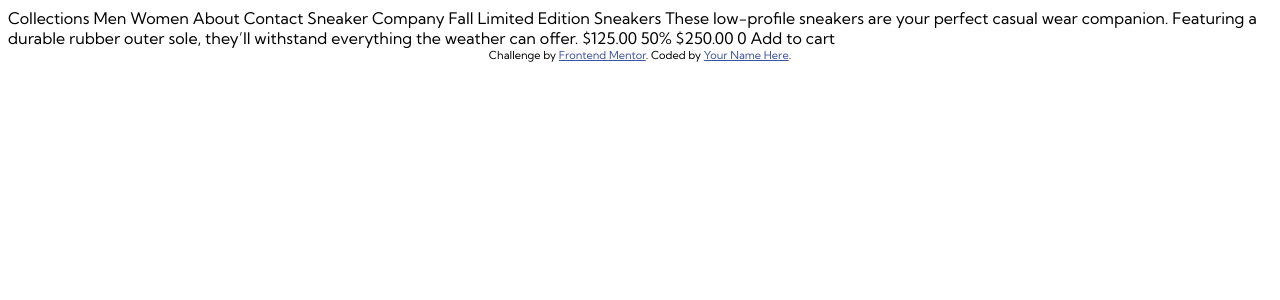
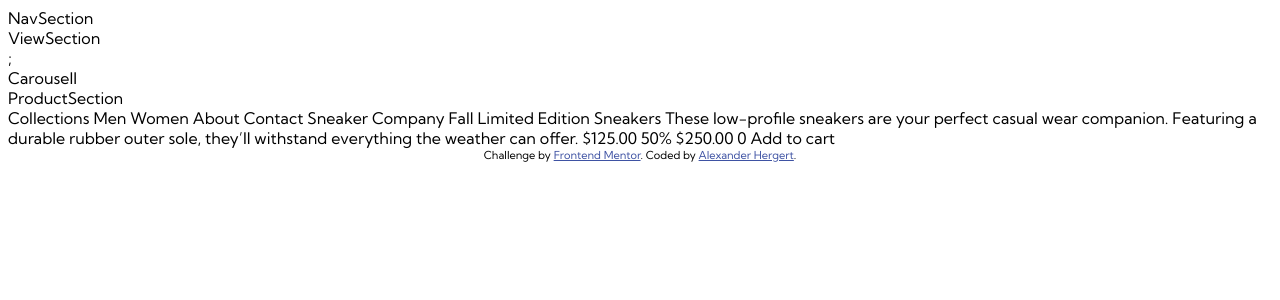
Before and after one commit to alexander-hergert/E-commerce-product-page, a React (Vite) app: page / in a window 1280 px wide. Shown: the top 300 px of the page. Built offline with nearby package versions, Linux system fonts and the light colour scheme.

Commit message:
Add basic structure. Create components and set them into place.

```diff
--- a/index.html
+++ b/index.html
@@ -24,7 +24,7 @@
       Challenge by
       <a href="https://www.frontendmentor.io?ref=challenge" target="_blank"
         >Frontend Mentor</a
-      >. Coded by <a href="#">Your Name Here</a>.
+      >. Coded by <a href="#">Alexander Hergert</a>.
     </footer>
     <script type="module" src="/src/main.jsx"></script>
   </body>
--- a/public/styles/style.css
+++ b/public/styles/style.css
@@ -14,6 +14,7 @@
 body {
   font-family: "Kumbh Sans", sans-serif;
   font-size: 16px;
+  min-height: 100vh;
 }
 
 footer {
--- a/src/App.jsx
+++ b/src/App.jsx
@@ -1,7 +1,15 @@
+import NavSection from "./components/NavSection";
+import ViewSection from "./components/ViewSection";
+import ProductSection from "./components/ProductSection";
+
 function App() {
   return (
     <>
-      <main></main>
+      <NavSection />
+      <main>
+        <ViewSection />
+        <ProductSection />
+      </main>
     </>
   );
 }
--- /dev/null
+++ b/src/components/Carousell.jsx
@@ -0,0 +1,14 @@
+import React from "react";
+import { styled } from "styled-components";
+
+/****************** STYLES ******************/
+
+const Styles = styled.section``;
+
+/****************** COMPONENTS ******************/
+
+const Carousell = () => {
+  return <Styles>Carousell</Styles>;
+};
+
+export default Carousell;
--- /dev/null
+++ b/src/components/NavSection.jsx
@@ -0,0 +1,14 @@
+import React from "react";
+import { styled } from "styled-components";
+
+/****************** STYLES ******************/
+
+const Styles = styled.nav``;
+
+/****************** COMPONENTS ******************/
+
+const NavSection = () => {
+  return <nav>NavSection</nav>;
+};
+
+export default NavSection;
--- /dev/null
+++ b/src/components/ProductSection.jsx
@@ -0,0 +1,14 @@
+import React from "react";
+import { styled } from "styled-components";
+
+/****************** STYLES ******************/
+
+const Styles = styled.section``;
+
+/****************** COMPONENTS ******************/
+
+const ProductSection = () => {
+  return <Styles>ProductSection</Styles>;
+};
+
+export default ProductSection;
--- /dev/null
+++ b/src/components/ViewSection.jsx
@@ -0,0 +1,20 @@
+import React from "react";
+import Carousell from "./Carousell";
+import { styled } from "styled-components";
+
+/****************** STYLES ******************/
+
+const Styles = styled.section``;
+
+/****************** COMPONENTS ******************/
+
+const ViewSection = () => {
+  return (
+    <>
+      <Styles>ViewSection</Styles>;
+      <Carousell />
+    </>
+  );
+};
+
+export default ViewSection;
```
Also changed, not shown: src/components/Cart.jsx (added, +14 -0 lines).
